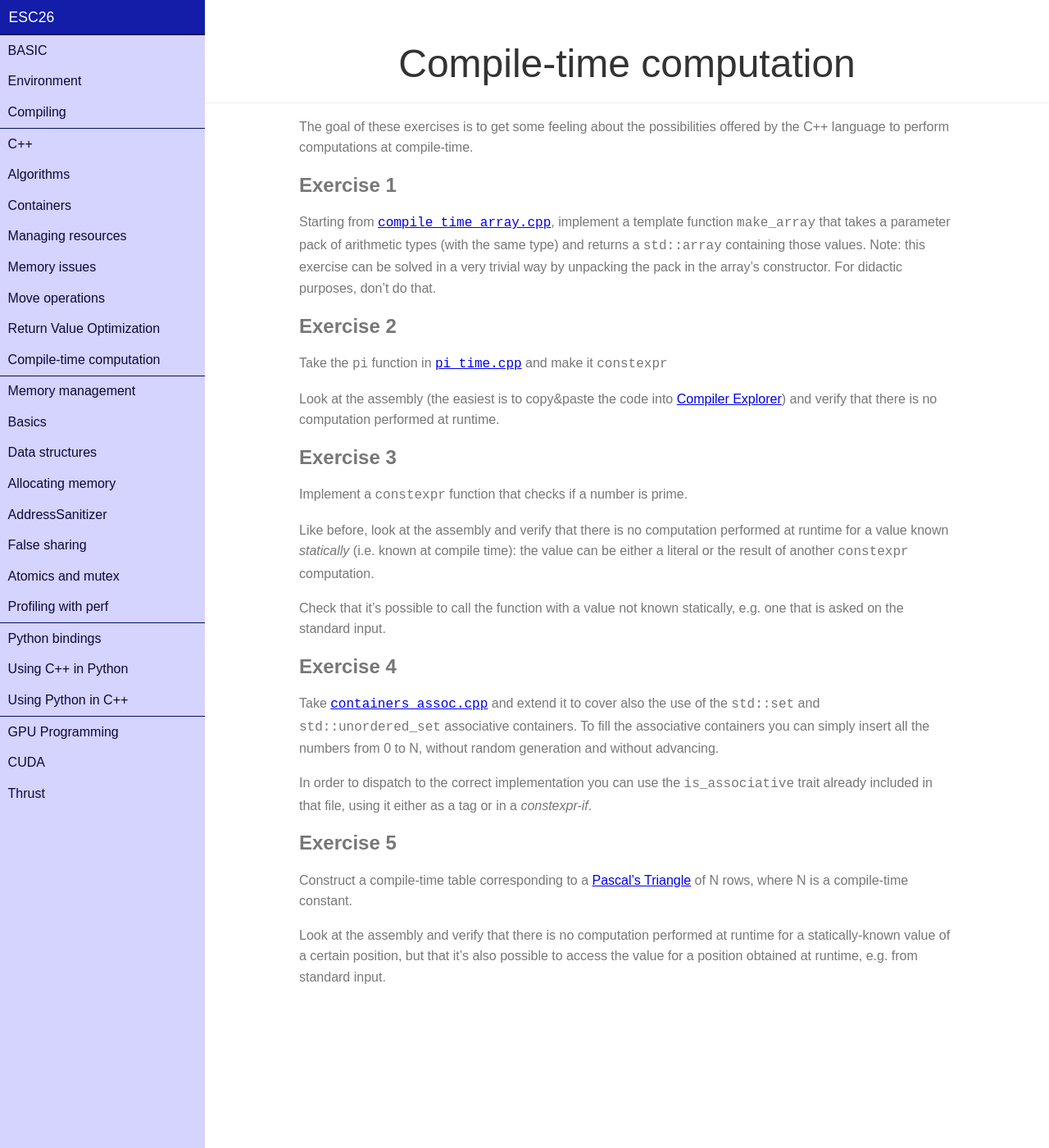
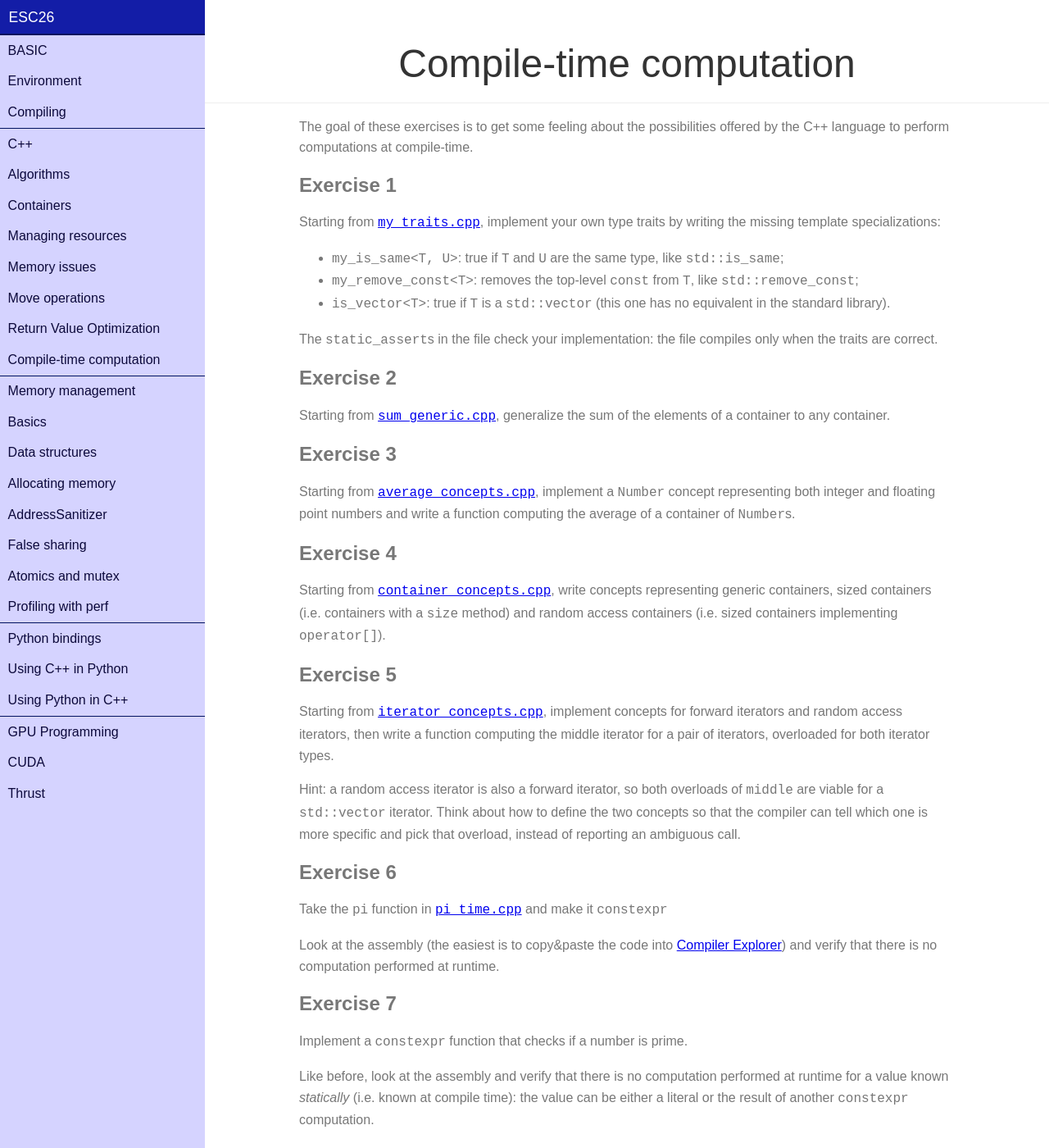
Before and after one commit to infn-esc/esc26, a Jekyll site: the page built from cpp/compiletime.md, in a window 1280 px wide and 1400 px high. Shown: the whole window at 82% size. Built offline with Jekyll 4.4.1, drawn with Linux system fonts in a browser that asks for light colours; nearby versions of some CDN libraries.

Commit message:
Update compiletime.md

```diff
--- a/cpp/compiletime.md
+++ b/cpp/compiletime.md
@@ -9,13 +9,33 @@ offered by the C++ language to perform computations at compile-time.
 
 ## Exercise 1
 
-Starting from [`compile_time_array.cpp`]({% include hands_on_base.md
-%}/basic/compile_time_array.cpp), implement a template function `make_array` that takes a parameter pack of arithmetic
-types (with the same type) and returns a `std::array` containing those values.
-Note: this exercise can be solved in a very trivial way by unpacking the pack in the
-array's constructor. For didactic purposes, don't do that.
+Starting from [`my_traits.cpp`]({% include hands_on_base.md %}/cpp/my_traits.cpp), implement your own type traits by writing the missing template specializations:
+
+- `my_is_same<T, U>`: true if `T` and `U` are the same type, like `std::is_same`;
+- `my_remove_const<T>`: removes the top-level `const` from `T`, like `std::remove_const`;
+- `is_vector<T>`: true if `T` is a `std::vector` (this one has no equivalent in the standard library).
+
+The `static_assert`s in the file check your implementation: the file compiles only when the traits are correct.
 
 ## Exercise 2
+
+Starting from [`sum_generic.cpp`]({% include hands_on_base.md %}/cpp/sum_generic.cpp), generalize the sum of the elements of a container to any container.
+
+## Exercise 3
+
+Starting from [`average_concepts.cpp`]({% include hands_on_base.md %}/cpp/average_concepts.cpp), implement a `Number` concept representing both integer and floating point numbers and write a function computing the average of a container of `Number`s.
+
+## Exercise 4
+
+Starting from [`container_concepts.cpp`]({% include hands_on_base.md %}/cpp/container_concepts.cpp), write concepts representing generic containers, sized containers (i.e. containers with a `size` method) and random access containers (i.e. sized containers implementing `operator[]`).
+
+## Exercise 5
+
+Starting from [`iterator_concepts.cpp`]({% include hands_on_base.md %}/cpp/iterator_concepts.cpp), implement concepts for forward iterators and random access iterators, then write a function computing the middle iterator for a pair of iterators, overloaded for both iterator types.
+
+Hint: a random access iterator is also a forward iterator, so both overloads of `middle` are viable for a `std::vector` iterator. Think about how to define the two concepts so that the compiler can tell which one is more specific and pick that overload, instead of reporting an ambiguous call.
+
+## Exercise 6
 
 Take the `pi` function in [`pi_time.cpp`]({% include hands_on_base.md
 %}/basic/pi_time.cpp) and make it `constexpr`
@@ -24,7 +44,7 @@ Look at the assembly (the easiest is to copy&paste the code into [Compiler
 Explorer](https://godbolt.org/)) and verify that there is no computation
 performed at runtime.
 
-## Exercise 3
+## Exercise 7
 
 Implement a `constexpr` function that checks if a number is prime.
 
```
Also changed, not shown: other parts of cpp/compiletime.md (+2 -2 lines).
